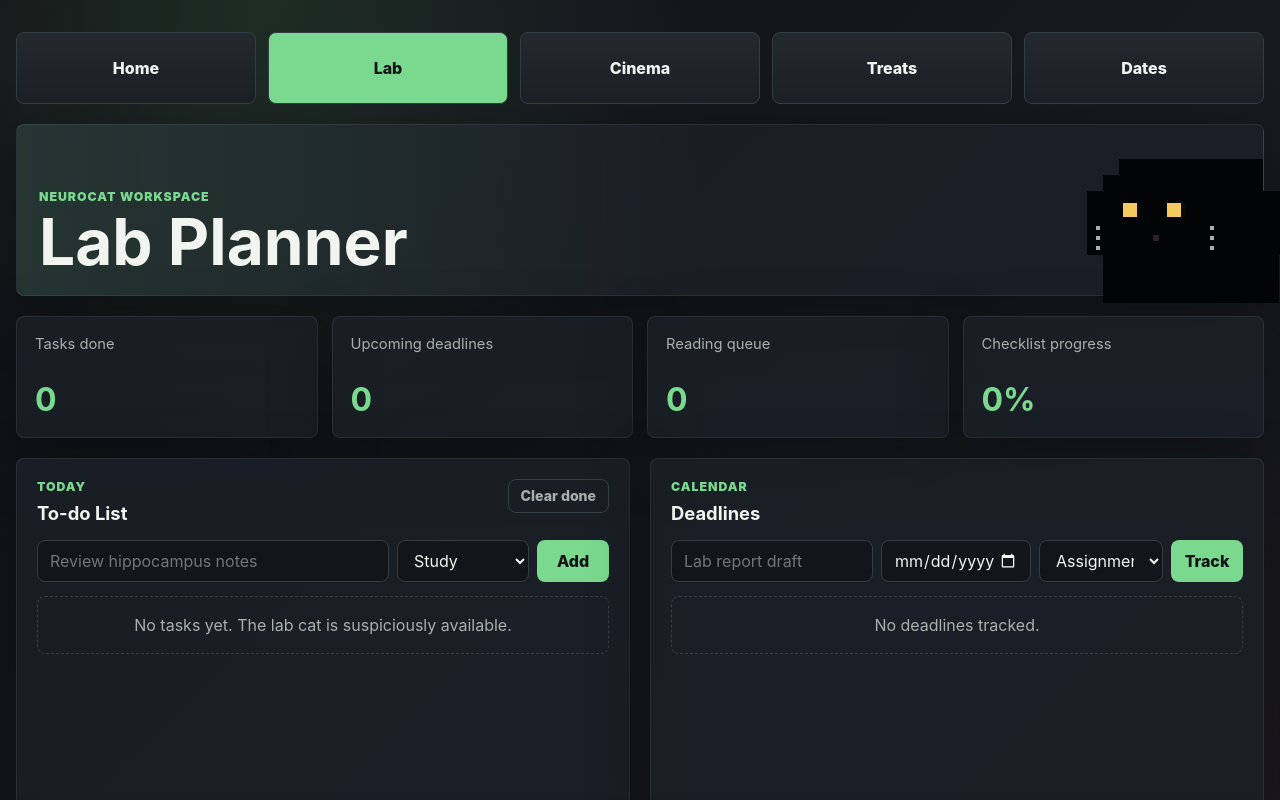
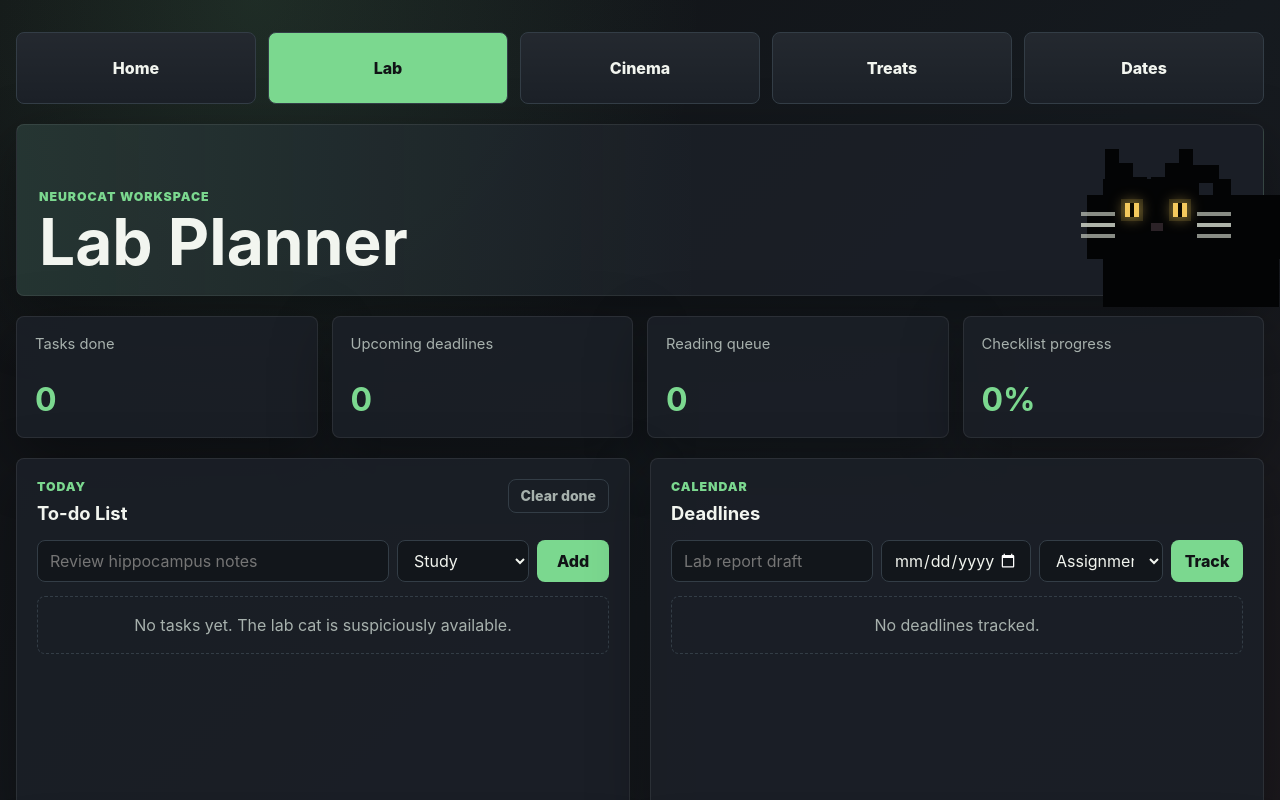
Before and after one commit to adjgonzalez/NeuroCat, a plain HTML site: page index.html in a window 1280 px wide. Both pictures are taken after a click on the button "Lab". Shown: the top 800 px of the page. Drawn offline with Linux system fonts and the light colour scheme.

Commit message:
Refine section NeuroCat sprites

```diff
--- a/app.js
+++ b/app.js
@@ -276,7 +276,7 @@ function renderChecklist() {
 function renderMedia() {
   const items = [...state.media].sort(
     (a, b) =>
-      a.uploader.localeCompare(b.uploader) ||
+      personName(a.uploader).localeCompare(personName(b.uploader)) ||
       a.genre.localeCompare(b.genre) ||
       a.title.localeCompare(b.title),
   );
@@ -285,7 +285,7 @@ function renderMedia() {
     element: els.mediaGroups,
     items,
     empty: "No movie or series ideas yet.",
-    groupBy: (item) => `${item.uploader} - ${item.genre}`,
+    groupBy: (item) => `${personName(item.uploader)} - ${item.genre}`,
     metaFor: (item) => [item.type],
     onDelete: (id) => {
       state.media = state.media.filter((item) => item.id !== id);
@@ -313,7 +313,7 @@ function renderTreats() {
 function renderDateIdeas() {
   const items = [...state.dateIdeas].sort(
     (a, b) =>
-      a.uploader.localeCompare(b.uploader) ||
+      personName(a.uploader).localeCompare(personName(b.uploader)) ||
       a.category.localeCompare(b.category) ||
       a.title.localeCompare(b.title),
   );
@@ -322,7 +322,7 @@ function renderDateIdeas() {
     element: els.dateIdeaGroups,
     items,
     empty: "No date ideas yet.",
-    groupBy: (item) => `${item.uploader} - ${item.category}`,
+    groupBy: (item) => `${personName(item.uploader)} - ${item.category}`,
     metaFor: () => ["Idea"],
     onDelete: (id) => {
       state.dateIdeas = state.dateIdeas.filter((item) => item.id !== id);
@@ -520,6 +520,12 @@ function formatCalendarDate(dateString) {
   });
 }
 
+function personName(value) {
+  if (value === "Me") return "Iago";
+  if (value === "Her") return "Polly";
+  return value;
+}
+
 function pickCapsule(items, emptyMessage, element, getDetails) {
   if (!items.length) {
     element.textContent = emptyMessage;
@@ -632,7 +638,7 @@ els.mediaPickButton.addEventListener("click", () => {
     state.media,
     "The capsule machine needs at least one movie or series.",
     els.mediaCapsule,
-    (item) => `${item.type} - ${item.genre} - added by ${item.uploader}`,
+    (item) => `${item.type} - ${item.genre} - added by ${personName(item.uploader)}`,
   );
 });
 
@@ -673,7 +679,7 @@ els.datePickButton.addEventListener("click", () => {
     state.dateIdeas,
     "The capsule machine needs at least one date idea.",
     els.dateCapsule,
-    (item) => `${item.category} - suggested by ${item.uploader}`,
+    (item) => `${item.category} - suggested by ${personName(item.uploader)}`,
   );
 });
 
--- a/index.html
+++ b/index.html
@@ -109,7 +109,15 @@
             <p class="eyebrow">NeuroCat workspace</p>
             <h2>Lab Planner</h2>
           </div>
-          <div class="section-neurocat study-cat" aria-hidden="true"></div>
+          <div class="section-neurocat study-cat" aria-hidden="true">
+            <span class="section-cat-ear left"></span>
+            <span class="section-cat-ear right"></span>
+            <span class="section-cat-eye left"></span>
+            <span class="section-cat-eye right"></span>
+            <span class="section-cat-nose"></span>
+            <span class="section-cat-whiskers left"></span>
+            <span class="section-cat-whiskers right"></span>
+          </div>
         </header>
         <section class="dashboard" aria-label="Planner overview">
           <article class="stat-card">
@@ -215,7 +223,15 @@
               <div class="mini-neurocat" aria-hidden="true"></div>
             </div>
             <div class="gacha-stage cinema-gacha" aria-label="Cinema capsule picker">
-              <div class="section-neurocat projector-cat" aria-hidden="true"></div>
+              <div class="section-neurocat projector-cat" aria-hidden="true">
+                <span class="section-cat-ear left"></span>
+                <span class="section-cat-ear right"></span>
+                <span class="section-cat-eye left"></span>
+                <span class="section-cat-eye right"></span>
+                <span class="section-cat-nose"></span>
+                <span class="section-cat-whiskers left"></span>
+                <span class="section-cat-whiskers right"></span>
+              </div>
               <div class="gacha-machine" aria-hidden="true">
                 <span class="gacha-globe"></span>
                 <span class="gacha-capsule one"></span>
@@ -235,8 +251,8 @@
                 <option>Series</option>
               </select>
               <select id="mediaUploader" aria-label="Uploaded by">
-                <option>Me</option>
-                <option>Her</option>
+                <option>Iago</option>
+                <option>Polly</option>
               </select>
               <select id="mediaGenre" aria-label="Genre">
                 <option>Horror</option>
@@ -265,7 +281,15 @@
               <div class="mini-neurocat snack-cat" aria-hidden="true"></div>
             </div>
             <div class="treat-scene" aria-hidden="true">
-              <div class="section-neurocat snack-helper-cat"></div>
+              <div class="section-neurocat snack-helper-cat">
+                <span class="section-cat-ear left"></span>
+                <span class="section-cat-ear right"></span>
+                <span class="section-cat-eye left"></span>
+                <span class="section-cat-eye right"></span>
+                <span class="section-cat-nose"></span>
+                <span class="section-cat-whiskers left"></span>
+                <span class="section-cat-whiskers right"></span>
+              </div>
               <div class="treat-table">
                 <span></span>
                 <span></span>
@@ -300,7 +324,15 @@
               <div class="mini-neurocat heart-cat" aria-hidden="true"></div>
             </div>
             <div class="gacha-stage date-gacha" aria-label="Date idea capsule picker">
-              <div class="section-neurocat date-cat" aria-hidden="true"></div>
+              <div class="section-neurocat date-cat" aria-hidden="true">
+                <span class="section-cat-ear left"></span>
+                <span class="section-cat-ear right"></span>
+                <span class="section-cat-eye left"></span>
+                <span class="section-cat-eye right"></span>
+                <span class="section-cat-nose"></span>
+                <span class="section-cat-whiskers left"></span>
+                <span class="section-cat-whiskers right"></span>
+              </div>
               <div class="gacha-machine heart-machine" aria-hidden="true">
                 <span class="gacha-globe"></span>
                 <span class="gacha-capsule one"></span>
@@ -316,8 +348,8 @@
             <form id="dateIdeaForm" class="entry-form feature-form">
               <input id="dateIdeaTitle" type="text" placeholder="Museum night, horror marathon, cat cafe..." required />
               <select id="dateIdeaUploader" aria-label="Suggested by">
-                <option>Me</option>
-                <option>Her</option>
+                <option>Iago</option>
+                <option>Polly</option>
               </select>
               <select id="dateIdeaCategory" aria-label="Date category">
                 <option>Cozy</option>
--- a/service-worker.js
+++ b/service-worker.js
@@ -1,4 +1,4 @@
-const CACHE_NAME = "neurocat-lab-planner-v27";
+const CACHE_NAME = "neurocat-lab-planner-v28";
 const FILES = [
   "./",
   "./index.html",
--- a/styles.css
+++ b/styles.css
@@ -1269,14 +1269,13 @@ h2 {
 .section-neurocat::before {
   content: "";
   position: absolute;
+  z-index: 2;
   left: 32px;
-  top: 30px;
+  top: 34px;
   width: 96px;
   height: 64px;
   background: #030405;
   box-shadow:
-    16px -16px 0 #030405,
-    64px -16px 0 #030405,
     -16px 16px 0 #030405,
     96px 16px 0 #030405,
     0 64px 0 #030405,
@@ -1288,22 +1287,103 @@ h2 {
 .section-neurocat::after {
   content: "";
   position: absolute;
-  left: 52px;
+  z-index: 1;
+  left: 112px;
+  top: 78px;
+  width: 18px;
+  height: 18px;
+  background: #030405;
+  box-shadow:
+    18px -12px 0 #030405,
+    30px -28px 0 #030405,
+    30px -44px 0 #030405,
+    18px -58px 0 #030405,
+    4px -58px 0 #030405;
+}
+
+.section-neurocat span {
+  position: absolute;
+  display: block;
+}
+
+.section-cat-ear {
+  z-index: 3;
+  top: 4px;
+  width: 14px;
+  height: 14px;
+  background: #030405;
+  box-shadow:
+    0 14px 0 #030405,
+    14px 14px 0 #030405,
+    0 28px 0 #030405,
+    14px 28px 0 #030405,
+    28px 28px 0 #030405;
+}
+
+.section-cat-ear.left {
+  left: 34px;
+}
+
+.section-cat-ear.right {
+  right: 48px;
+  transform: scaleX(-1);
+}
+
+.section-cat-eye {
+  z-index: 4;
   top: 58px;
   width: 14px;
   height: 14px;
   background: var(--gold);
   box-shadow:
-    5px 0 0 #0a0800,
-    44px 0 0 var(--gold),
-    49px 0 0 #0a0800,
-    -32px 18px 0 -5px var(--muted),
-    -32px 28px 0 -5px var(--muted),
-    -32px 38px 0 -5px var(--muted),
-    82px 18px 0 -5px var(--muted),
-    82px 28px 0 -5px var(--muted),
-    82px 38px 0 -5px var(--muted),
-    26px 28px 0 -4px #2b2227;
+    0 0 0 4px rgba(255, 216, 95, 0.14),
+    0 0 15px rgba(244, 201, 93, 0.72);
+}
+
+.section-cat-eye::after {
+  content: "";
+  position: absolute;
+  left: 5px;
+  top: 0;
+  width: 4px;
+  height: 14px;
+  background: #0a0800;
+}
+
+.section-cat-eye.left {
+  left: 54px;
+}
+
+.section-cat-eye.right {
+  left: 102px;
+}
+
+.section-cat-nose {
+  z-index: 4;
+  left: 80px;
+  top: 78px;
+  width: 12px;
+  height: 8px;
+  background: #2b2227;
+}
+
+.section-cat-whiskers {
+  z-index: 4;
+  top: 78px;
+  width: 34px;
+  height: 4px;
+  background: rgba(212, 218, 205, 0.82);
+  box-shadow:
+    0 -11px 0 rgba(212, 218, 205, 0.64),
+    0 11px 0 rgba(212, 218, 205, 0.64);
+}
+
+.section-cat-whiskers.left {
+  left: 10px;
+}
+
+.section-cat-whiskers.right {
+  right: 10px;
 }
 
 .study-cat {
```
